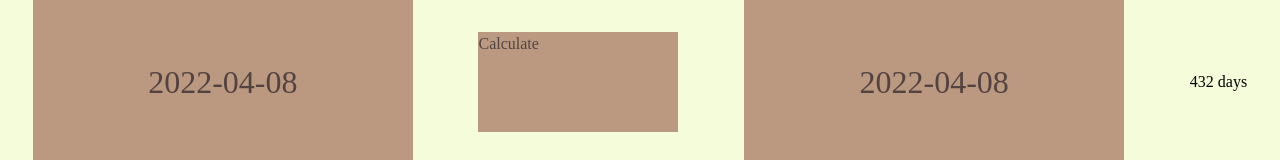
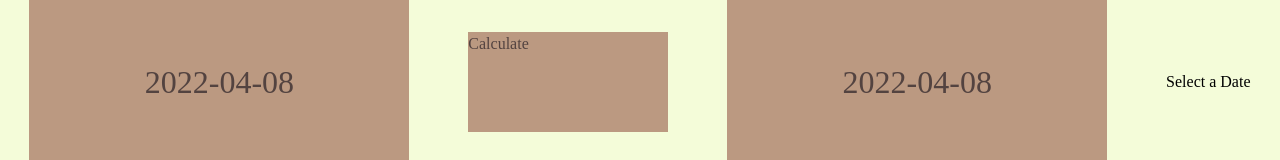
Before and after one commit to OscarGomezL/daysBetween, a Next.js app: page / in a window 1280 px wide. Shown: the part 342-502 px from the top of the page. Built offline with nearby package versions, Linux system fonts and the light colour scheme; a web font is replaced by a local one.

Commit message:
[ADD] now it displays the result state

```diff
--- a/components/result.jsx
+++ b/components/result.jsx
@@ -1,7 +1,7 @@
-export default function Result() {
+export default function Result({result}) {
 	return (
 		<div className="result">
-			432 days
+			<div className="result-text">{isNaN(result)? 'Select a Date':(result+" days")}</div>
 		</div>
 	)
 }
```
